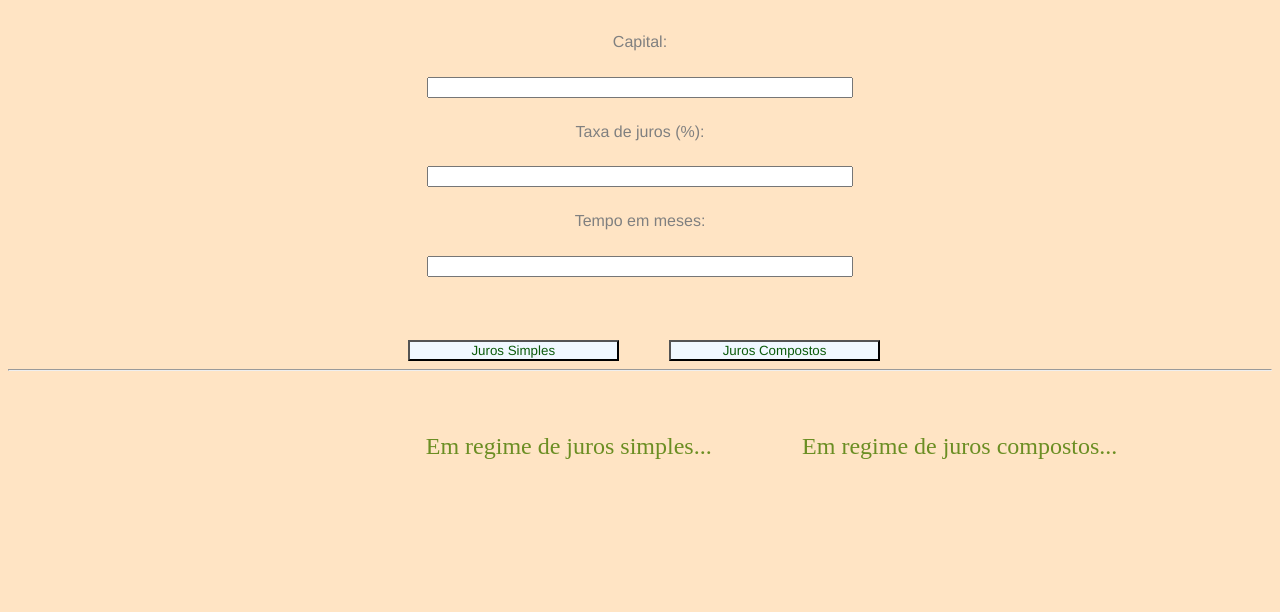
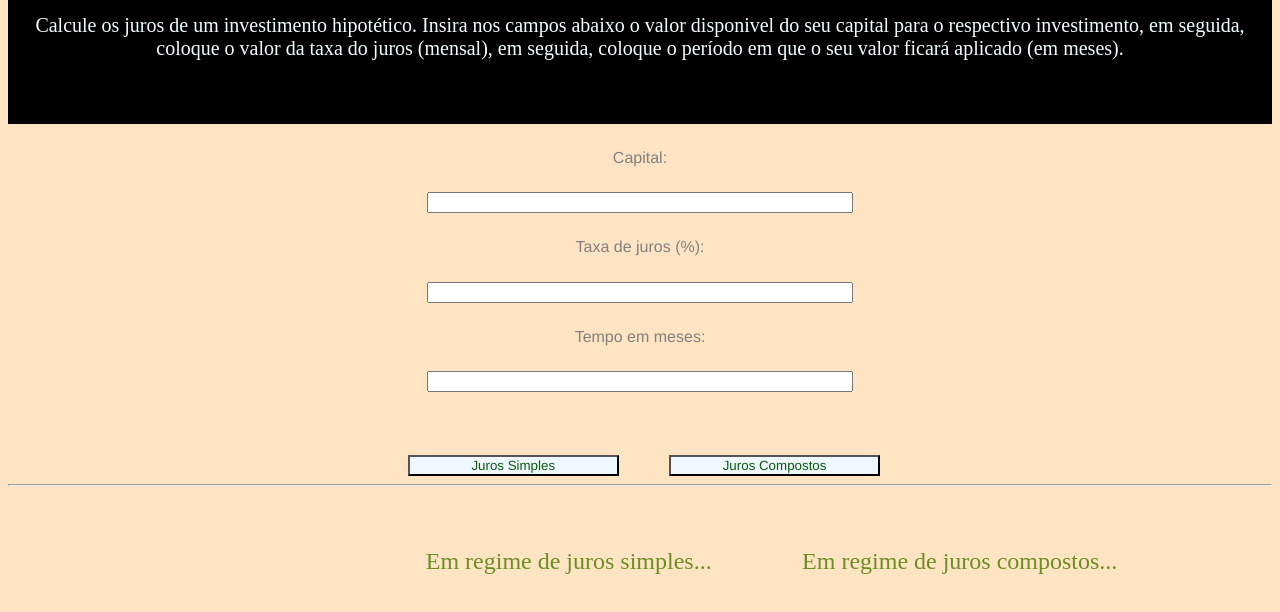
Before and after one commit to vilasboasfabio/osjuros, a plain HTML site: page index.html in a window 1280 px wide. Drawn offline with Linux system fonts and the light colour scheme.

Commit message:
ajustes nos detalhes

```diff
--- a/assets/css/style.css
+++ b/assets/css/style.css
@@ -80,3 +80,19 @@ hr{
     margin-top: 3%;
     margin-left: 35%;
 }
+#intr{
+    margin-top: -1%;
+    text-align: center;
+    width: 100%;
+    background-color: black;
+    color: azure;
+    font-size: 20px;
+    padding-top: 2%;
+    padding-bottom: 2%;
+    height: 8%;
+}
+#it{
+    width: 100%;
+    margin-top: -0.5%;
+    margin-bottom: 3%;
+}
--- a/index.html
+++ b/index.html
@@ -1,11 +1,20 @@
 <!DOCTYPE html>
 <html>
+
 <head>
     <title>Calculadora de Juros</title>
     <script src="assets/script/calcular.js"></script>
     <link rel="stylesheet" href="assets/css/style.css">
 </head>
+
 <body>
+
+    <div id="intr">
+        <p id="it">Calcule os juros de um investimento hipotético. Insira nos campos abaixo o valor disponivel do seu capital
+            para o respectivo investimento, em seguida, coloque o valor da taxa do juros (mensal), em seguida, coloque o
+            período em que o seu valor ficará aplicado (em meses).</p>
+    </div>
+
     <div id="inp">
         <label for="capital">Capital:</label>
         <input type="number" id="capital">
@@ -33,4 +42,5 @@
 
     </article>
 </body>
+
 </html>
```
Lines whose indentation alone changed are shown as unchanged.
